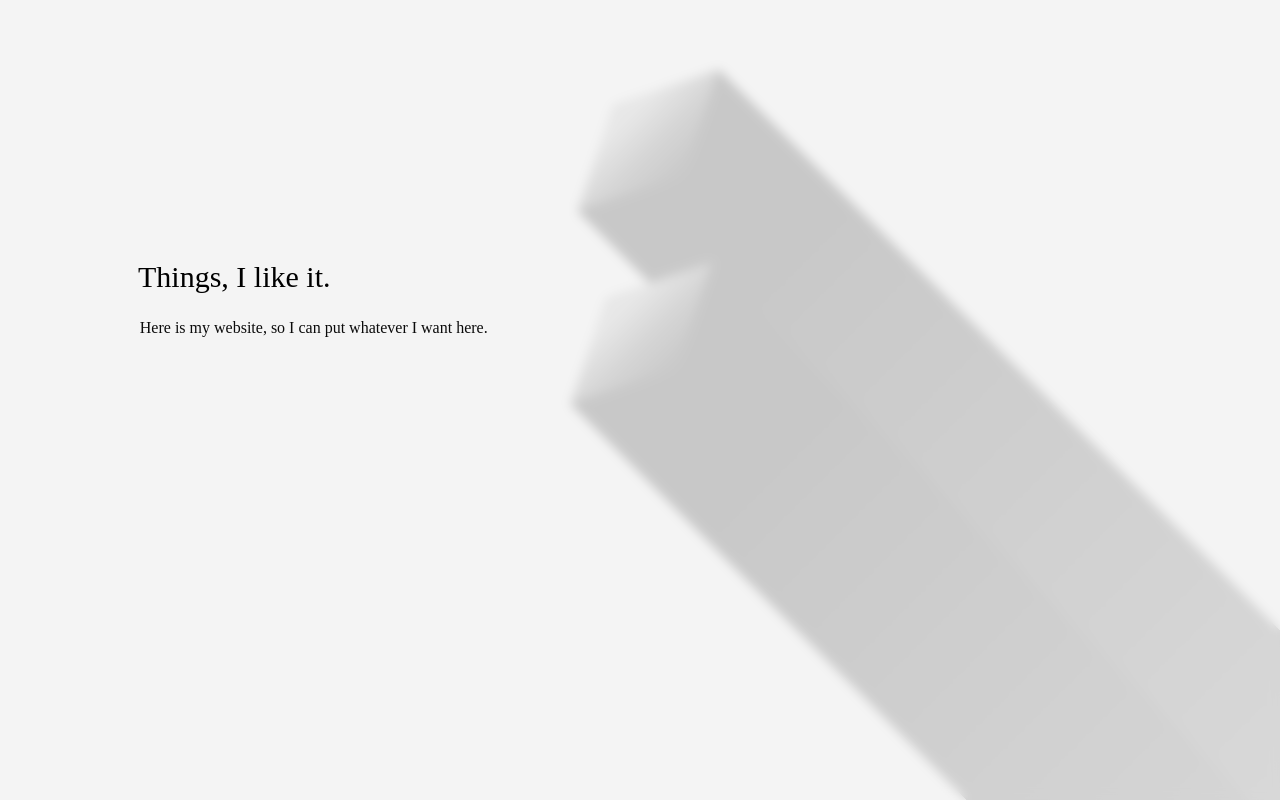
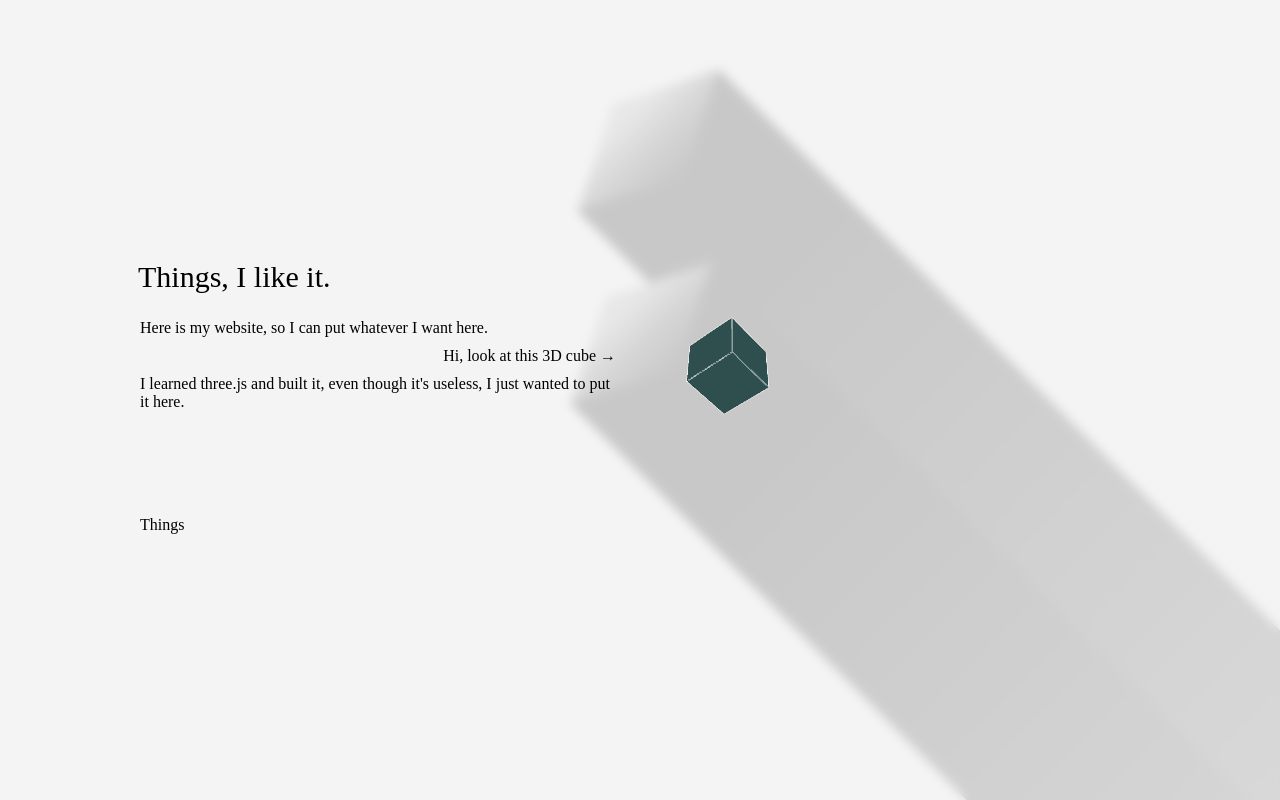
Before and after one commit to cfdxkk/unnamed1, a Nuxt app: page / in a window 1280 px wide. Built offline with nearby package versions, Linux system fonts and the light colour scheme.

Commit message:
route change animation

```diff
--- a/app.vue
+++ b/app.vue
@@ -1,7 +1,7 @@
 <template>
   <div>
     <NuxtLayout>
-      <NuxtPage/>
+      <NuxtPage keepalive/>
     </NuxtLayout>
   </div>
 </template>
@@ -13,4 +13,28 @@
 
     background-color: white;
   }
+
+  .things-enter-active{
+    transition: all 0.8s ease-in-out;
+  }
+  .things-leave-active {
+    transition: all 0.6s ease-in-out;
+  }
+  .things-enter-from,
+  .things-leave-to {
+    opacity: 0.8;
+    transform: translate(100dvw, 0);
+  }
+
+  .home-enter-active{
+    transition: all 0.8s ease-in-out;
+  }
+  .home-leave-active {
+    transition: all 0.6s ease-in-out;
+  }
+  .home-enter-from,
+  .home-leave-to {
+    opacity: 0.5;
+    transform: translate(-100dvw, 0);
+  }
 </style>
--- a/components/DDDCube.vue
+++ b/components/DDDCube.vue
@@ -66,25 +66,36 @@
     isReady.value = true;
   }
 
-  onMounted(runder3DCube);
+  const mountedTimes = ref(0)
+  const activedTimes = ref(0)
+  const isFirstRender = computed(() => activedTimes.value === mountedTimes.value)
+
+  onMounted(() => {
+    runder3DCube()
+    mountedTimes.value = mountedTimes.value + 1
+  })
+
+  onActivated(() => {
+    activedTimes.value = activedTimes.value + 1
+  })
 </script>
 
 <template>
-  <div ref="canvasContainer" :class="{ 'canvas-container': true, 'entrance': props.startEntranceAnimation }"></div>
+  <div ref="canvasContainer" :class="{ 'canvas-container': true, 'entrance': props.startEntranceAnimation && isFirstRender }"></div>
 </template>
 
 <style lang="css" scoped>
   .canvas-container {
     width: 300px;
     height: 300px;
-    opacity: 0;
+    opacity: 1;
 
     position: absolute;
     z-index: 300;
   }
 
   .entrance {
-    animation: entrance_animation 1s ease-in-out 2.2s forwards;
+    animation: entrance_animation 1s ease-in-out 2.2s both;
   }
 
   @keyframes entrance_animation {
--- a/components/MainIntroduction.vue
+++ b/components/MainIntroduction.vue
@@ -5,20 +5,44 @@
       require: true,
     }
   })
+
+  const router = useRouter()
+
+  function jump2ThingsPage() {
+    router.push('/things')
+  }
+
+  const mountedTimes = ref(0)
+  const activedTimes = ref(0)
+  const isFirstRender = computed(() => activedTimes.value === mountedTimes.value)
+
+  onMounted(() => {
+    mountedTimes.value = mountedTimes.value + 1
+  })
+
+  onActivated(() => {
+    activedTimes.value = activedTimes.value + 1
+  })
 </script>
 
 <template>
   <div class="main-introduction-contaner">
-    <div :class="{ 'title': true, 'entrance-1': props.startEntranceAnimation }">Things, I like it.</div>
-    <div :class="{ 'introduction-text': true, 'entrance-2': props.startEntranceAnimation }">Here is my website, so I can put whatever I want here.</div>
-    <div :class="{ 'introduction-text': true, 'introduction-text-right': true, 'entrance-3': props.startEntranceAnimation } ">Hi, look at this 3D cube →</div>
-    <div :class="{ 'introduction-text': true, 'entrance-4': props.startEntranceAnimation }">I learned three.js and built it, even though it's useless, I just wanted to put it here.</div>
+    <div :class="{ 'title': true, 'entrance-1': props.startEntranceAnimation && isFirstRender }">Things, I like it.</div>
+    <div :class="{ 'introduction-text': true, 'entrance-2': props.startEntranceAnimation && isFirstRender }">Here is my website, so I can put whatever I want here.</div>
+    <div :class="{ 'introduction-text': true, 'introduction-text-right': true, 'entrance-3': props.startEntranceAnimation && isFirstRender } ">Hi, look at this 3D cube →</div>
+    <div :class="{ 'introduction-text': true, 'entrance-4': props.startEntranceAnimation && isFirstRender }">I learned three.js and built it, even though it's useless, I just wanted to put it here.</div>
+    <div
+      :class="{ 'things-button': true, 'entrance-5': props.startEntranceAnimation && isFirstRender }"
+      @click="jump2ThingsPage"
+    >
+      Things
+    </div>
   </div>
 </template>
 
 <style lang="css" scoped>
   .main-introduction-contaner {
-    pointer-events: none;
+    user-select: none;
 
     width: 500px;
     overflow: hidden;
@@ -33,35 +57,37 @@
 
     padding: 20px 10px;
 
-    transform: translate(-5px, -10px);
-    opacity: 0;
+    opacity: 1;
   }
 
   .introduction-text {
     padding: 5px 12px;
 
-    transform: translate(-5px, -10px);
-    opacity: 0;
+    opacity: 1;
   }
 
   .introduction-text-right {
     text-align: right;
   }
 
+  .things-button {
+    padding: 100px 0 0 12px;
+  }
+
   .entrance-1 {
-    animation: entrance_animation 1s ease-in-out 0s forwards;
+    animation: entrance_animation 1s ease-in-out 0s both;
   }
 
   .entrance-2 {
-    animation: entrance_animation 0.6s ease-in-out 1s forwards;
+    animation: entrance_animation 0.6s ease-in-out 1s both;
   }
 
   .entrance-3 {
-    animation: entrance_animation 0.6s ease-in-out 1.6s forwards;
+    animation: entrance_animation 0.6s ease-in-out 1.6s both;
   }
 
   .entrance-4 {
-    animation: entrance_animation 0.6s ease-in-out 3.2s forwards;
+    animation: entrance_animation 0.6s ease-in-out 2.8s both;
   }
 
   @keyframes entrance_animation {
--- /dev/null
+++ b/layouts/default.vue
@@ -0,0 +1,23 @@
+<template>
+  <div class="main-page">
+    <slot />
+    <BackgroundBlur />
+		<BackgroundCubeGroup />
+  </div>
+</template>
+
+<style lang="css" scoped>
+  .main-page {
+    width: 100dvw;
+    height: 100dvh;
+
+    overflow: hidden;
+
+    margin: 0;
+    padding: 0;
+
+    position: absolute;
+    top: 0;
+    left: 0;
+  }
+</style>
--- a/nuxt.config.ts
+++ b/nuxt.config.ts
@@ -1,5 +1,8 @@
 // https://nuxt.com/docs/api/configuration/nuxt-config
 export default defineNuxtConfig({
   compatibilityDate: '2024-11-01',
-  devtools: { enabled: true }
+  devtools: { enabled: true },
+  // app: {
+  //   pageTransition: { name: 'page', mode: 'in-out'},
+  // },
 })
--- a/package.json
+++ b/package.json
@@ -11,6 +11,7 @@
   },
   "dependencies": {
     "nuxt": "^3.15.4",
+    "nuxt-app": "file:",
     "three": "^0.174.0",
     "vue": "latest",
     "vue-router": "latest"
--- a/pages/index.vue
+++ b/pages/index.vue
@@ -8,7 +8,11 @@
 		set: value => is3DCubeReady.value = value,
 	})
 
+	console.log('is3DCubeReady', is3DCubeReady.value)
+	console.log('isBackgroundAnimationFinished', isBackgroundAnimationFinished.value)
+
 	onMounted(() => {
+		console.log('rrrrrrrrrrrrrrrrrrrrr remounted')
 		setInterval(() => {
 			isSlow.value = !isSlow.value
 		}, 3000);
@@ -16,7 +20,18 @@
 		setTimeout(() => {
 			isBackgroundAnimationFinished.value = true
 		}, 6000)
+
+		setTimeout(() => {
+			isShowIntroduction.value = true
+		}, 6000)
 	})
+
+	definePageMeta({
+		keepalive: true,
+    pageTransition: {
+      name: 'home',
+    },
+	});
 </script>
 
 <template>
@@ -24,14 +39,20 @@
 		<MainIntroduction v-show="isShowIntroduction" class="main-introduction" :startEntranceAnimation="isShowIntroduction"/>
 		<DDDCube v-show="isShowIntroduction" class="ddd-cube" :startEntranceAnimation="isShowIntroduction" v-model:isReady="is3DCubeReady"/>
 		<LoadingBar v-if="!isShowIntroduction" class="loading-bar" :isSlow="isSlow" :loadingBarWidth="250" :loadingBarHeigth="4" :showBackground="false"/>
-		<BackgroundBlur />
-		<BackgroundCubeGroup />
 	</div>
 </template>
 
 <style lang="css" scoped>
 	.main {
+		width: 100dvw;
+		height: 100dvh;
+
 		overflow: hidden;
+
+		position: absolute;
+		top: 0;
+		left: 0;
+		z-index: 300;
 	}
 
 	.main-introduction {
--- /dev/null
+++ b/pages/things.vue
@@ -0,0 +1,30 @@
+<script setup lang="ts">
+  definePageMeta({
+    pageTransition: {
+      name: 'things',
+    },
+  })
+</script>
+
+<template>
+  <div class="things-container">
+    aaaaaaaaaaaa
+    <NuxtLink to="/" style="position: absolute; z-index: 300; top: 200px; left: 200px;">Back</NuxtLink>
+  </div>
+</template>
+
+<style lang="css" scoped>
+  .things-container {
+    width: 100dvw;
+    height: 100dvh;
+
+    color: #FFFFFF;
+
+    background-color: #222222AA;
+
+    position: absolute;
+    z-index: 300;
+    top: 0;
+    left: 0;
+  }
+</style>
```
Also changed, not shown: 2 other files (tests, documents, lock files or other folders).
